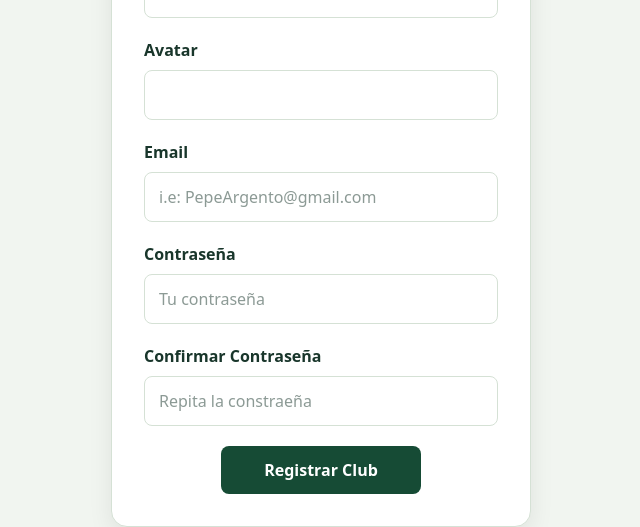
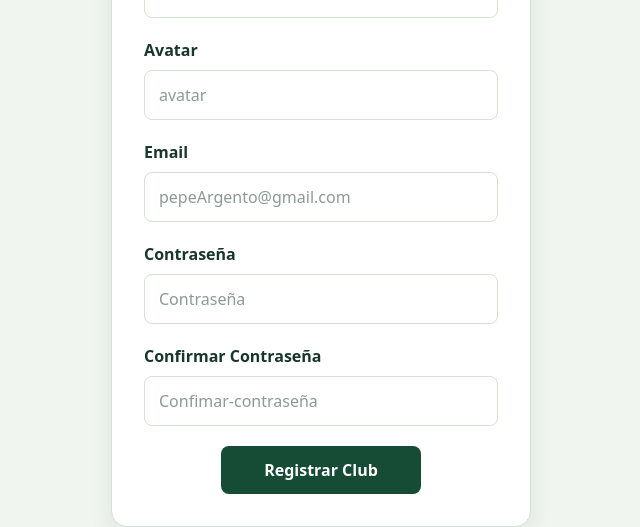
Before and after one commit to grupo-i-s-s/FutBot-I.S.S, a React (Vite) app in the folder frontend/: page /registro in a window 1280 px wide. Shown: the part 392-919 px from the top of the page, without its empty margins (319-959 px from the left). Built offline with nearby package versions, Linux system fonts and the light colour scheme.

Commit message:
Arreglo register

```diff
--- a/frontend/src/features/register/RegisterPage.jsx
+++ b/frontend/src/features/register/RegisterPage.jsx
@@ -1,44 +1,99 @@
 
 import './RegisterPage.css'
+import { useState } from 'react'
+import { register } from './api'
 
 export default function RegisterPage() {
+
+    const [email, setEmail] = useState('')
+    const [password, setPassword] = useState('')
+    const[repeatPassword, setRepeatPassword] = useState('')
+    const[avatar, setAvatar]  = useState('')
+    const[clubName, setClubName] = useState('')
+    const[userName, setUserName] = useState('')
+
+
+    async function handleSubmit(event) {
+        event.preventDefault()
+        const response = await register(email, password, repeatPassword, avatar, clubName, userName)
+        console.log(response)
+        console.log(response.status)
+    }
+
+
     return (
         <main className="register-page">
             <h1 className="main-page-title">¡Bienvenido a FutBot!</h1>
                 <section className="user_register-card">
                     <h1 className="register-title">Registro Usuario</h1>
-                    <form>
+                    <form onSubmit={handleSubmit}>
                         <div className="formulary-box">
                             <label htmlFor="user-name">Nombre de Usuario</label>
-                            <input id="user-name" type="text" placeholder="Tu nombre" />
+                            <input
+                                    id="user-name"
+                                    type="text"
+                                    placeholder="Tu nombre"
+                                    value = {userName}
+                                    onChange = {(event) => setUserName(event.target.value)}>
+                            </input>
                         </div>
                         <div className="formulary-box">
                             <label htmlFor="club-name">Nombre del Club</label>
-                            <input id="club-name" type="text" placeholder="Nombre del club" />
+                                   <input
+                                    id="club-name"
+                                    type="text"
+                                    placeholder="Nombre del club"
+                                    value = {clubName}
+                                    onChange = {(event) => setClubName(event.target.value)}>
+                            </input>
                         </div>
 
                         <div className="formulary-box">
                             <label htmlFor="avatar">Avatar</label>
-                            <input id="avatar" type="text" placeholder="" />
+                            <input
+                                id="Avatar"
+                                type="text"
+                                placeholder="avatar"
+                                value = {avatar}
+                                onChange = {(event) => setAvatar(event.target.value)}>
+                            </input>
                         </div>
 
                         <div className="formulary-box">
                             <label htmlFor="user-email">Email</label>
-                            <input id="user-email" type="email" placeholder="i.e: PepeArgento@gmail.com" />
+                            <input
+                                id="user-email"
+                                type="email"
+                                placeholder="pepeArgento@gmail.com"
+                                value = {email}
+                                onChange = {(event) => setEmail(event.target.value)}>
+                        </input>
                         </div>
 
                         <div className="formulary-box">
                             <label htmlFor="user-password">Contraseña</label>
-                            <input id="user-password" type="password" placeholder="Tu contraseña" />
+                            <input
+                                id="password"
+                                type="password"
+                                placeholder="Contraseña"
+                                value = {password}
+                                onChange = {(event) => setPassword(event.target.value)}>
+                            </input>
                         </div>
 
                         <div className = "formulary-box">
                             <label htmlFor="user-password-confirm">Confirmar Contraseña</label>
-                            <input id="user-password-confirm" type="password" placeholder="Repita la constraeña" />
+                            <input
+                                id="password"
+                                type="password"
+                                placeholder="Confimar-contraseña"
+                                value = {repeatPassword}
+                                onChange = {(event) => setRepeatPassword(event.target.value)}>
+                            </input>
                         </div>
                     </form>
                     <form>
-                        <button type="button" className="register-button">
+                        <button type="submit" className="register-button">
                             Registrar Club
                         </button>
                     </form>
--- /dev/null
+++ b/frontend/src/features/register/api.js
@@ -0,0 +1,5 @@
+import { request } from '@/api/http.js'
+
+export function register(email, password, repeatPassword, userName, clubName, avatar) {
+    return request('/auth/register', { method: 'POST', body: { email, password, repeatPassword, userName, clubName, avatar } })
+}
```
